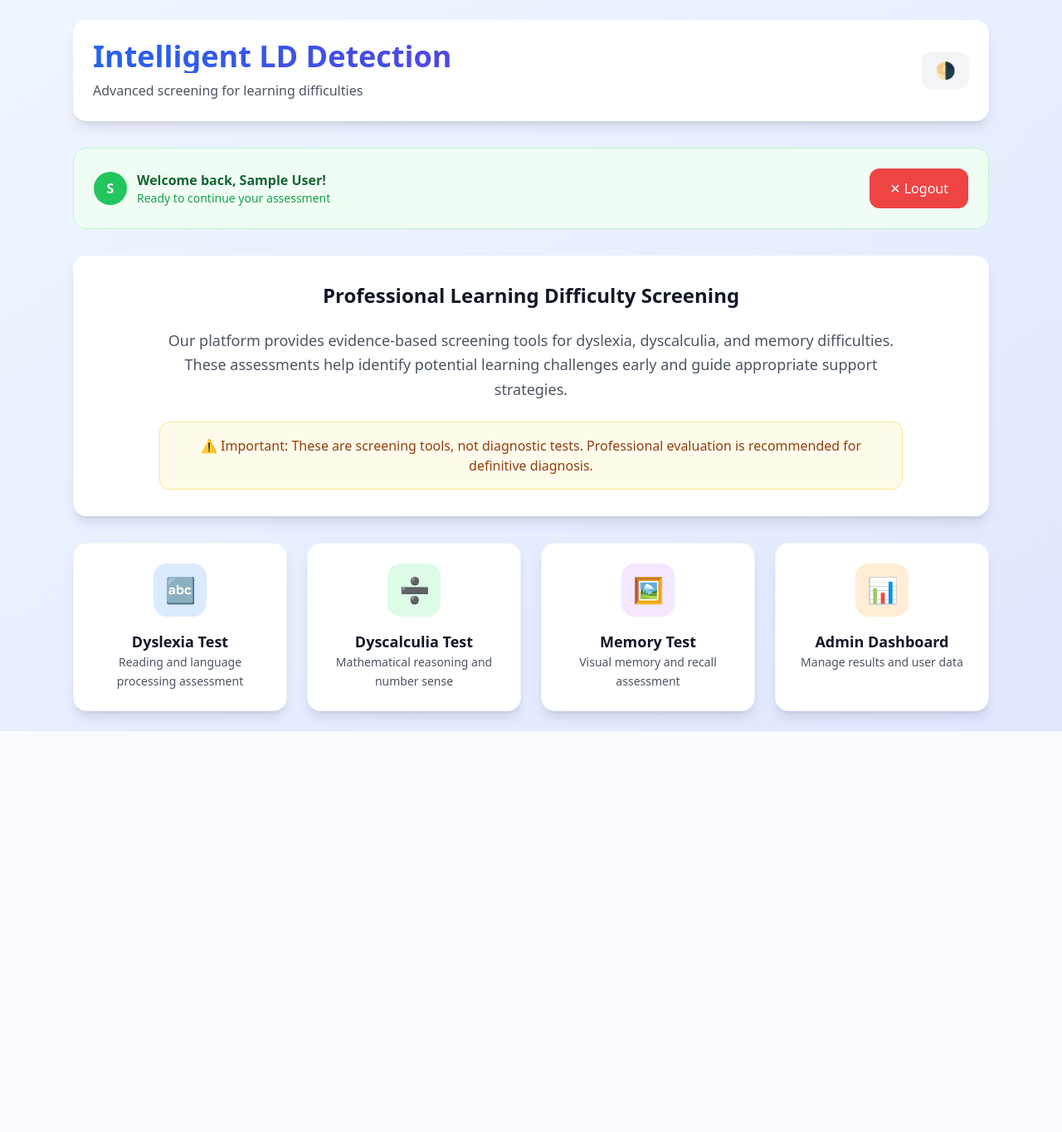
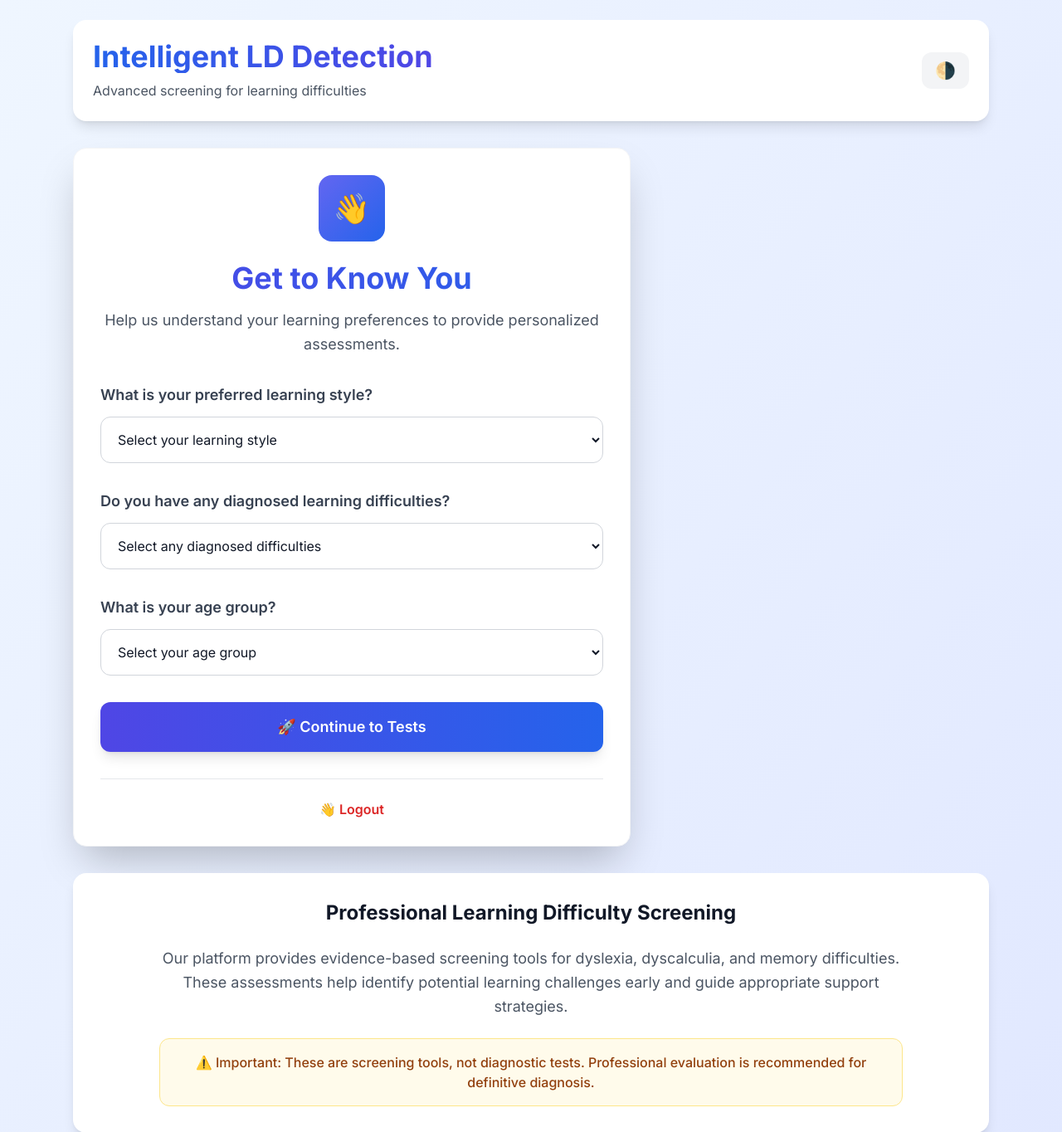
Before and after one commit to J4skii/Learning-Disability-Detector, a Flask app: page / in a window 1280 px wide. Shown: the top 1364 px of the page at 83% size. Before the commit the page ends 881 px from the top, so only its background shows below. Run offline with Flask 3, Linux system fonts and the light colour scheme; the visitor is signed in with stand-in values (Sample User, id 1); some libraries are stand-ins or nearby versions; some web fonts are replaced.

Commit message:
removed landing pages and redirected to index before and after get to know you test

```diff
--- a/app.py
+++ b/app.py
@@ -80,7 +80,7 @@ def login():
             session['user_id'] = user.id
             session['user_name'] = user.name
             flash('Logged in successfully!')
-            return redirect(url_for('landing'))
+            return redirect(url_for('index'))
         flash('Invalid email or password.')
     return render_template('login.html')
 
@@ -88,31 +88,28 @@ def login():
 def logout():
     session.clear()
     flash('Logged out.')
-    return redirect(url_for('landing'))
+    return redirect(url_for('index'))
 
 @app.route('/')
 def index():
-    return render_template('index.html')
+    return render_template('index.html', db=db, User=User)
 
 @app.route('/landing')
 def landing():
-    if 'user_id' not in session:
-        return redirect(url_for('login'))
-    user = db.session.get(User, session['user_id'])
-    if not user.completed_get_to_know_you:
-        return render_template('get_to_know_you.html', user=user)
-    return render_template('tests_landing.html', user=user)
+    return redirect(url_for('index'))
 
 @app.route('/get-to-know-you', methods=['GET', 'POST'])
 def get_to_know_you():
     if 'user_id' not in session:
         return redirect(url_for('login'))
     user = db.session.get(User, session['user_id'])
+    if user.completed_get_to_know_you:
+        return redirect(url_for('index'))
     if request.method == 'POST':
         # Process answers here (for now just mark as completed)
         user.completed_get_to_know_you = True
         db.session.commit()
-        return redirect(url_for('landing'))
+        return redirect(url_for('index'))
     return render_template('get_to_know_you.html', user=user)
 
 @app.route('/test/dyslexia', methods=['GET', 'POST'])
@@ -121,7 +118,7 @@ def test_dyslexia():
         return redirect(url_for('login'))
     user = db.session.get(User, session['user_id'])
     if not user.completed_get_to_know_you:
-        return redirect(url_for('landing'))
+        return redirect(url_for('index'))
     if request.method == 'POST':
         name = request.form.get('name')
         email = request.form.get('email')
@@ -137,7 +134,7 @@ def test_dyscalculia():
         return redirect(url_for('login'))
     user = db.session.get(User, session['user_id'])
     if not user.completed_get_to_know_you:
-        return redirect(url_for('landing'))
+        return redirect(url_for('index'))
     if request.method == 'POST':
         name = request.form.get('name')
         email = request.form.get('email')
@@ -153,7 +150,7 @@ def test_memory():
         return redirect(url_for('login'))
     user = db.session.get(User, session['user_id'])
     if not user.completed_get_to_know_you:
-        return redirect(url_for('landing'))
+        return redirect(url_for('index'))
     if request.method == 'POST':
         name = request.form.get('name')
         email = request.form.get('email')
@@ -205,7 +202,7 @@ def admin_dashboard():
         return redirect(url_for('login'))
     user = db.session.get(User, session['user_id'])
     if user.role not in ['admin', 'superuser']:
-        return redirect(url_for('landing'))
+        return redirect(url_for('index'))
     # Filters: email, test_type
     email = request.args.get('email', '').strip()
     test_type = request.args.get('test_type', '').strip()
--- a/templates/index.html
+++ b/templates/index.html
@@ -35,6 +35,12 @@
 
     <!-- Enhanced user authentication section -->
     {% if session.get('user_name') %}
+      {% set user = db.session.get(User, session['user_id']) %}
+      {% if not user.completed_get_to_know_you %}
+        <!-- Show get to know you form inline -->
+        {% include 'get_to_know_you.html' %}
+      {% else %}
+        <!-- Show test cards -->
         <div class="bg-green-50 dark:bg-green-900/20 border border-green-200 dark:border-green-800 rounded-2xl p-6">
           <div class="flex justify-between items-center">
             <div class="flex items-center gap-3">
@@ -51,6 +57,53 @@
             </a>
           </div>
         </div>
+        <div class="grid grid-cols-1 md:grid-cols-2 lg:grid-cols-4 gap-6 mt-6">
+          <a href="/test/dyslexia" class="group bg-white dark:bg-gray-800 rounded-2xl shadow-lg hover:shadow-xl transition-all duration-300 p-6 border border-gray-100 dark:border-gray-700 hover:border-blue-300 dark:hover:border-blue-600">
+            <div class="text-center space-y-4">
+              <div class="w-16 h-16 bg-blue-100 dark:bg-blue-900/30 rounded-2xl flex items-center justify-center mx-auto group-hover:scale-110 transition-transform duration-300">
+                <span class="text-3xl">🔤</span>
+              </div>
+              <div>
+                <h3 class="font-bold text-lg text-gray-900 dark:text-white">Dyslexia Test</h3>
+                <p class="text-sm text-gray-600 dark:text-gray-300 leading-relaxed">Reading and language processing assessment</p>
+              </div>
+            </div>
+          </a>
+          <a href="/test/dyscalculia" class="group bg-white dark:bg-gray-800 rounded-2xl shadow-lg hover:shadow-xl transition-all duration-300 p-6 border border-gray-100 dark:border-gray-700 hover:border-green-300 dark:hover:border-green-600">
+            <div class="text-center space-y-4">
+              <div class="w-16 h-16 bg-green-100 dark:bg-green-900/30 rounded-2xl flex items-center justify-center mx-auto group-hover:scale-110 transition-transform duration-300">
+                <span class="text-3xl">➗</span>
+              </div>
+              <div>
+                <h3 class="font-bold text-lg text-gray-900 dark:text-white">Dyscalculia Test</h3>
+                <p class="text-sm text-gray-600 dark:text-gray-300 leading-relaxed">Mathematical reasoning and number sense</p>
+              </div>
+            </div>
+          </a>
+          <a href="/test/memory" class="group bg-white dark:bg-gray-800 rounded-2xl shadow-lg hover:shadow-xl transition-all duration-300 p-6 border border-gray-100 dark:border-gray-700 hover:border-purple-300 dark:hover:border-purple-600">
+            <div class="text-center space-y-4">
+              <div class="w-16 h-16 bg-purple-100 dark:bg-purple-900/30 rounded-2xl flex items-center justify-center mx-auto group-hover:scale-110 transition-transform duration-300">
+                <span class="text-3xl">🖼️</span>
+              </div>
+              <div>
+                <h3 class="font-bold text-lg text-gray-900 dark:text-white">Memory Test</h3>
+                <p class="text-sm text-gray-600 dark:text-gray-300 leading-relaxed">Visual memory and recall assessment</p>
+              </div>
+            </div>
+          </a>
+          <a href="/admin" class="group bg-white dark:bg-gray-800 rounded-2xl shadow-lg hover:shadow-xl transition-all duration-300 p-6 border border-gray-100 dark:border-gray-700 hover:border-orange-300 dark:hover:border-orange-600">
+            <div class="text-center space-y-4">
+              <div class="w-16 h-16 bg-orange-100 dark:bg-orange-900/30 rounded-2xl flex items-center justify-center mx-auto group-hover:scale-110 transition-transform duration-300">
+                <span class="text-3xl">📊</span>
+              </div>
+              <div>
+                <h3 class="font-bold text-lg text-gray-900 dark:text-white">Admin Dashboard</h3>
+                <p class="text-sm text-gray-600 dark:text-gray-300 leading-relaxed">Manage results and user data</p>
+              </div>
+            </div>
+          </a>
+        </div>
+      {% endif %}
     {% else %}
       <div class="bg-white dark:bg-gray-800 rounded-2xl shadow-lg p-6">
         <div class="text-center space-y-4">
```
Also changed, not shown: TODO.md (added, +18 -0 lines). Lines whose indentation alone changed are shown as unchanged.
